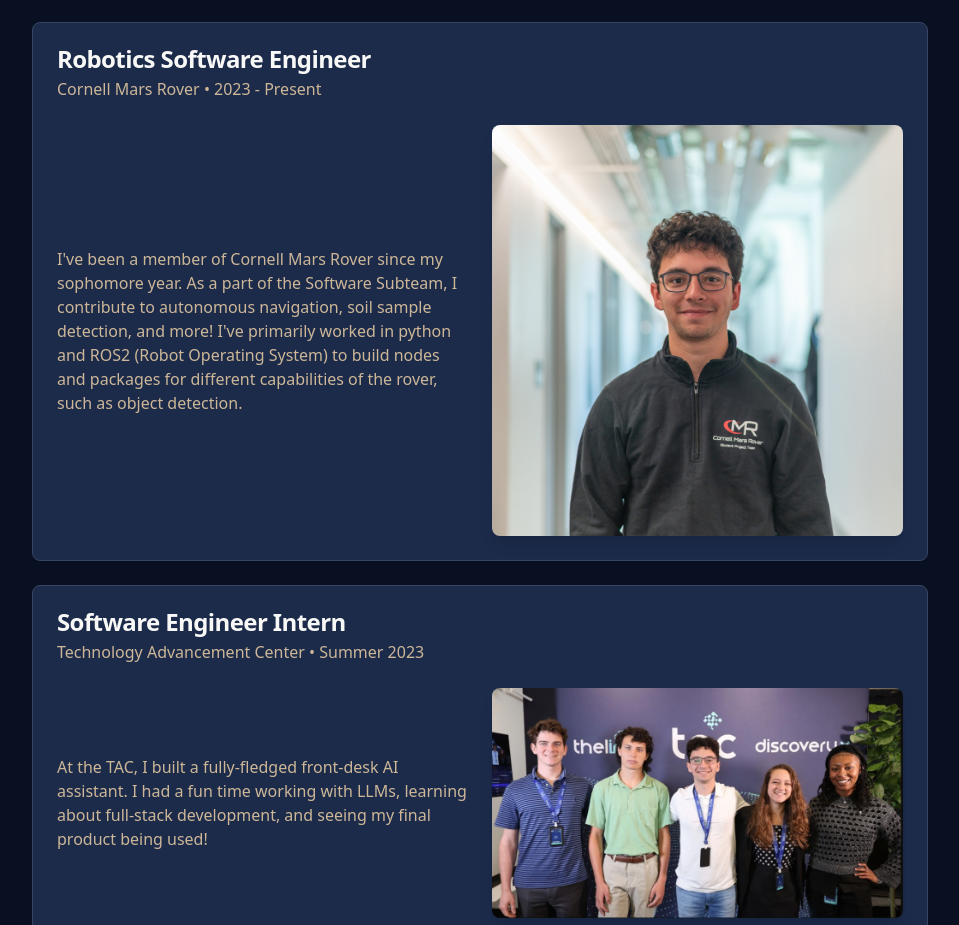
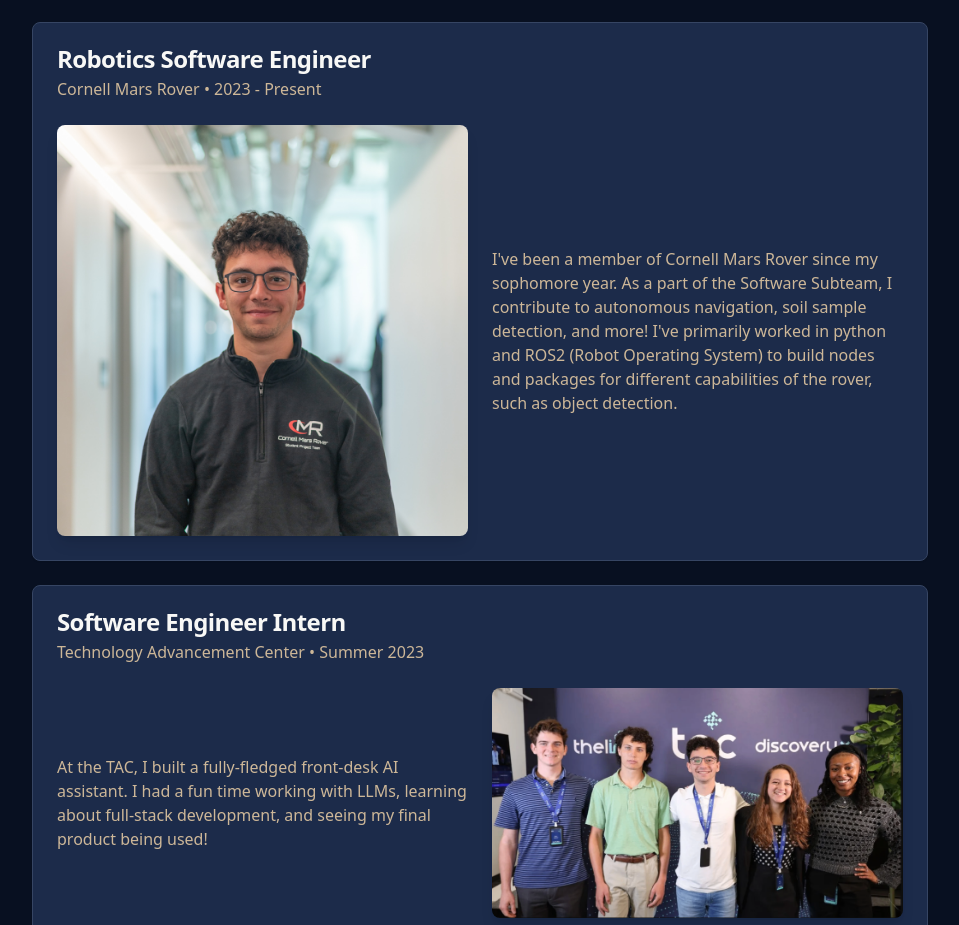
Before and after one commit to gerry-montemayor/portfolio, a React (Vite) app: page /about in a window 1280 px wide. Shown: the part 1567-2492 px from the top of the page, without its empty margins (160-1119 px from the left). Built offline with nearby package versions, Linux system fonts and the light colour scheme.

Commit message:
Code edited in Lovable Code Editor
Edited UI in Lovable

```diff
--- a/src/pages/About.tsx
+++ b/src/pages/About.tsx
@@ -101,6 +101,14 @@ const About = () => {
               </CardHeader>
               <CardContent>
                 <div className="grid lg:grid-cols-2 gap-6 items-center">
+
+                  <div>
+                    <img
+                      src="/lovable-uploads/e06ac5db-efa6-479b-bc28-ef0727f1b8a8.png"
+                      alt="Cornell Mars Rover team member"
+                      className="rounded-lg shadow-lg w-full h-auto"
+                    />
+                  </div>
                   <div>
                     <p className="text-muted-foreground">
                       I've been a member of Cornell Mars Rover since my sophomore year. As a part of the
@@ -108,13 +116,6 @@ const About = () => {
                       I've primarily worked in python and ROS2 (Robot Operating System) to build nodes and packages for
                       different capabilities of the rover, such as object detection.
                     </p>
-                  </div>
-                  <div>
-                    <img
-                      src="/lovable-uploads/e06ac5db-efa6-479b-bc28-ef0727f1b8a8.png"
-                      alt="Cornell Mars Rover team member"
-                      className="rounded-lg shadow-lg w-full h-auto"
-                    />
                   </div>
                 </div>
               </CardContent>
```
